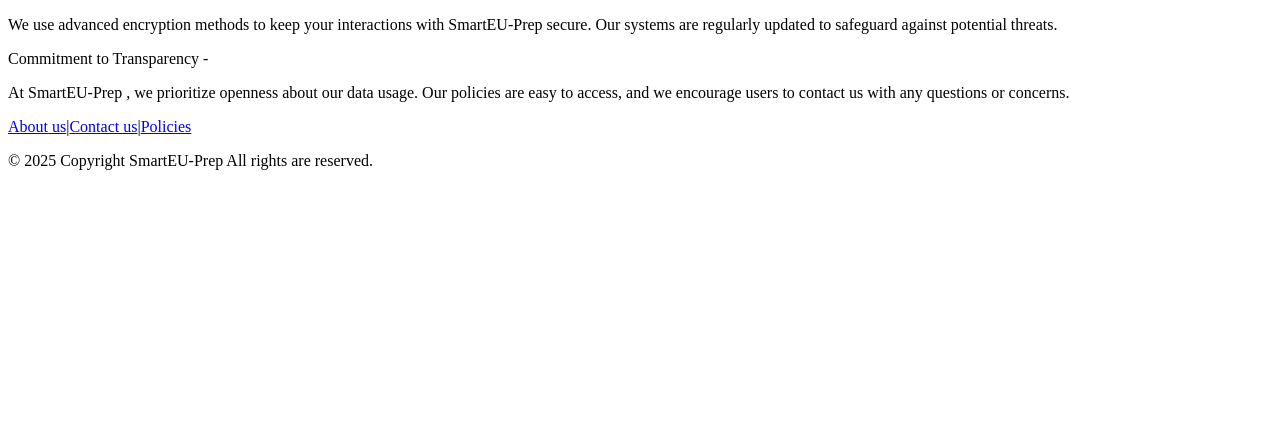
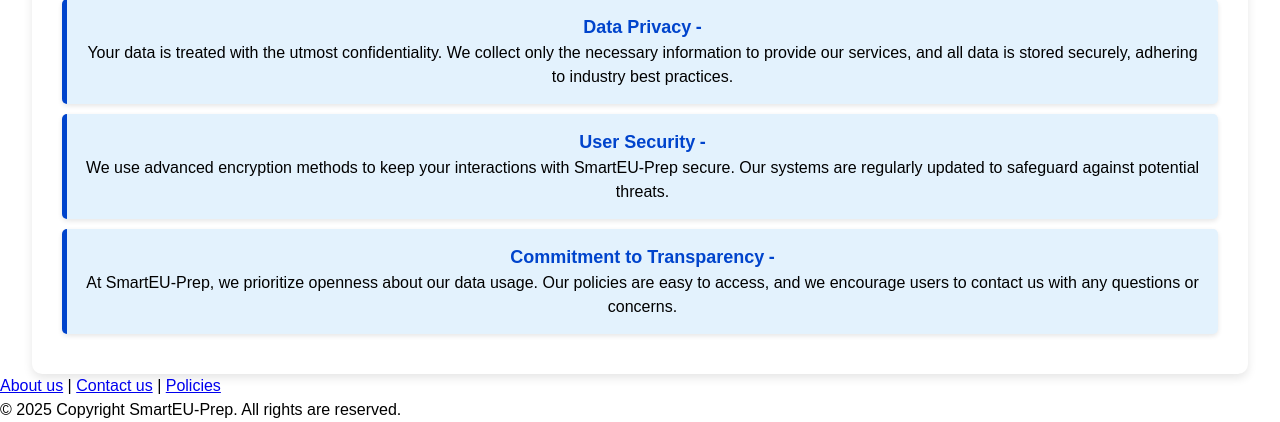
Before and after one commit to deepanshi43/AI-Powered-Interview-Preparation-System, a PHP site: page /HTML/policies.html in a window 1280 px wide. Shown: the part 615-1037 px from the top of the page. Before the commit the page ends 785 px from the top, so only its background shows below. Run offline with PHP 8.4, Linux system fonts and the light colour scheme.

Commit message:
add styling in policies page

```diff
--- /dev/null
+++ b/CSS/policies.css
@@ -0,0 +1,144 @@
+*{
+    margin:0;
+    padding:0;
+    box-sizing: border-box;
+
+}
+body{
+    background-color:white;
+    font-family: Arial, Helvetica, sans-serif;
+    line-height:1.5;
+}
+.header-container{
+    display:flex;
+    justify-content: space-around;
+    align-items: center;
+    background-color:white;
+    color:#050536;
+    height: 70px;
+
+}
+.nav-listItems{
+    display:flex;
+    justify-content: space-evenly;
+    align-items: center;
+
+}
+.nav-listItems li{
+    list-style: none;
+    margin: 20px;
+}
+.nav-listItems li a{
+text-decoration:none;
+font-size:large;
+color:black;
+font-weight:bold;
+}
+.nav-listItems li a:hover{
+    text-decoration: underline;
+}
+.card-container{
+    display:flex;
+}
+.header-container img{
+    margin-top: 50px;
+    height: 150px;
+    width: 200px;
+    border-radius: 30%;
+}
+
+/* Privacy Section */
+.privacy-section {
+    width:95%;
+    background: white;
+    padding: 30px;
+    border-radius: 10px;
+
+    box-shadow: 0px 4px 10px rgba(0, 0, 0, 0.1);
+    text-align: center;
+    margin: 10px auto 0 auto;
+}
+
+.privacy-heading {
+    color: #0044cc;
+    font-size: 28px;
+    font-weight: bold;
+    margin-bottom: 10px;
+    transition: transform 0.3s ease, text-shadow 0.3s ease;
+    cursor: pointer;
+}
+
+.privacy-heading:hover {
+    transform: scale(1.1);
+    text-shadow: 2px 2px 5px rgba(0, 68, 204, 0.5);
+}
+
+.privacy-text {
+    font-size: 16px;
+    line-height: 1.6;
+}
+
+/* Image Styling */
+.image-container {
+    text-align: center;
+    margin: 20px 0;
+}
+
+.policy-image {
+    max-width: 100%;
+    height: auto;
+    border-radius: 10px;
+    box-shadow: 0px 4px 10px rgba(0, 0, 0, 0.2);
+}
+
+/* Policy Details */
+.policy-details {
+    margin-top: 20px;
+}
+
+.policy-card {
+    background: #e3f2fd;
+    padding: 15px;
+    margin: 10px 0;
+    border-left: 5px solid #0044cc;
+    border-radius: 5px;
+    box-shadow: 0px 2px 5px rgba(0, 0, 0, 0.1);
+}
+
+.policy-title span {
+    font-size: 18px;
+    font-weight: bold;
+    color: #0044cc;
+}
+
+.policy-text {
+    font-size: 16px;
+    line-height: 1.5;
+}
+
+/* Footer */
+/* .footer {
+    margin-top: 30px;
+    text-align: center;
+    padding: 15px;
+    background: #0044cc;
+    color: white;
+    border-radius: 10px;
+}
+
+.footer-links .footer-link {
+    text-decoration: none;
+    color: white;
+    font-weight: bold;
+    margin: 0 10px;
+    transition: color 0.3s ease;
+}
+
+.footer-links .footer-link:hover {
+    color: #ffcc00;
+}
+
+.footer-text {
+    margin-top: 10px;
+    font-size: 14px;
+} */
--- a/HTML/policies.html
+++ b/HTML/policies.html
@@ -1,9 +1,10 @@
-<!DOCTYPE html>
+<!-- <!DOCTYPE html>
 <html lang="en">
 <head>
     <meta charset="UTF-8">
     <meta name="viewport" content="width=device-width, initial-scale=1.0">
     <title>privacy and policy</title>
+    <link rel="stylesheet" href="../CSS/policies.css">
 </head>
 <body>
     <div>
@@ -18,8 +19,8 @@
           </nav>
     </div>
 
-    <div>
-        <div>
+    <div >
+        <div >
             <h3> Privacy & Policy</h3>
             <p>At SmartEU-Prep, we put your privacy and security first. Our policies are designed to protect your personal and sensitive information while ensuring a safe and seamless user experience.</p>
         </div>
@@ -63,4 +64,87 @@
             All rights are reserved. </p>
     </footer>
 </body>
+</html> -->
+
+<!DOCTYPE html>
+<html lang="en">
+<head>
+    <meta charset="UTF-8">
+    <meta name="viewport" content="width=device-width, initial-scale=1.0">
+    <title>Privacy and Policy</title>
+    <link rel="stylesheet" href="../CSS/policies.css">
+</head>
+<body>
+
+
+    <header class="header">
+        <h3 class="logo">SmartEU-Prep</h3>
+        <nav class="navbar">
+            <ul class="nav-links">
+                <li><a href="index.html" >Home</a></li>
+                <li><a href="interview.html" >Interviews</a></li>
+                <li><a href="register.html" >Register</a></li>
+                <li><a href="loginPage.html" >Login</a></li>
+            </ul>
+        </nav>
+    </header>
+
+    <section class="privacy-section">
+        <div class="privacy-container">
+            <h3 class="privacy-heading">Privacy & Policy</h3>
+            <p class="privacy-text">
+                At SmartEU-Prep, we put your privacy and security first. Our policies are designed to protect your personal and sensitive information while ensuring a safe and seamless user experience.
+            </p>
+        </div>
+
+
+        <div class="image-container">
+            <img src="https://th.bing.com/th/id/OIP.QO5ZCM2XFZpCcUJbyHIqcwHaE7?rs=1&pid=ImgDetMain" class="policy-image" alt="Privacy Policy">
+        </div>
+
+
+        <div class="policy-details">
+            <div class="policy-card">
+                <div class="policy-title">
+                    <span>Data Privacy</span>
+                    <span>-</span>
+                </div>
+                <p class="policy-text">
+                    Your data is treated with the utmost confidentiality. We collect only the necessary information to provide our services, and all data is stored securely, adhering to industry best practices.
+                </p>
+            </div>
+
+            <div class="policy-card">
+                <div class="policy-title">
+                    <span>User Security</span>
+                    <span>-</span>
+                </div>
+                <p class="policy-text">
+                    We use advanced encryption methods to keep your interactions with SmartEU-Prep secure. Our systems are regularly updated to safeguard against potential threats.
+                </p>
+            </div>
+
+            <div class="policy-card">
+                <div class="policy-title">
+                    <span>Commitment to Transparency</span>
+                    <span>-</span>
+                </div>
+                <p class="policy-text">
+                    At SmartEU-Prep, we prioritize openness about our data usage. Our policies are easy to access, and we encourage users to contact us with any questions or concerns.
+                </p>
+            </div>
+        </div>
+    </section>
+
+
+    <footer class="footer">
+        <div >
+            <span><a href="aboutUs.html" >About us</a></span> |
+            <span><a href="contactUs.html">Contact us</a></span> |
+            <span><a href="policies.html" >Policies</a></span>
+        </div>
+        <p class="footer-text">&copy; 2025 Copyright SmartEU-Prep. All rights are reserved.</p>
+    </footer>
+
+</body>
 </html>
```
Also changed, not shown: CSS/contactUs.css (+12 -12 lines), HTML/contactUs.html (+6 -6 lines).
